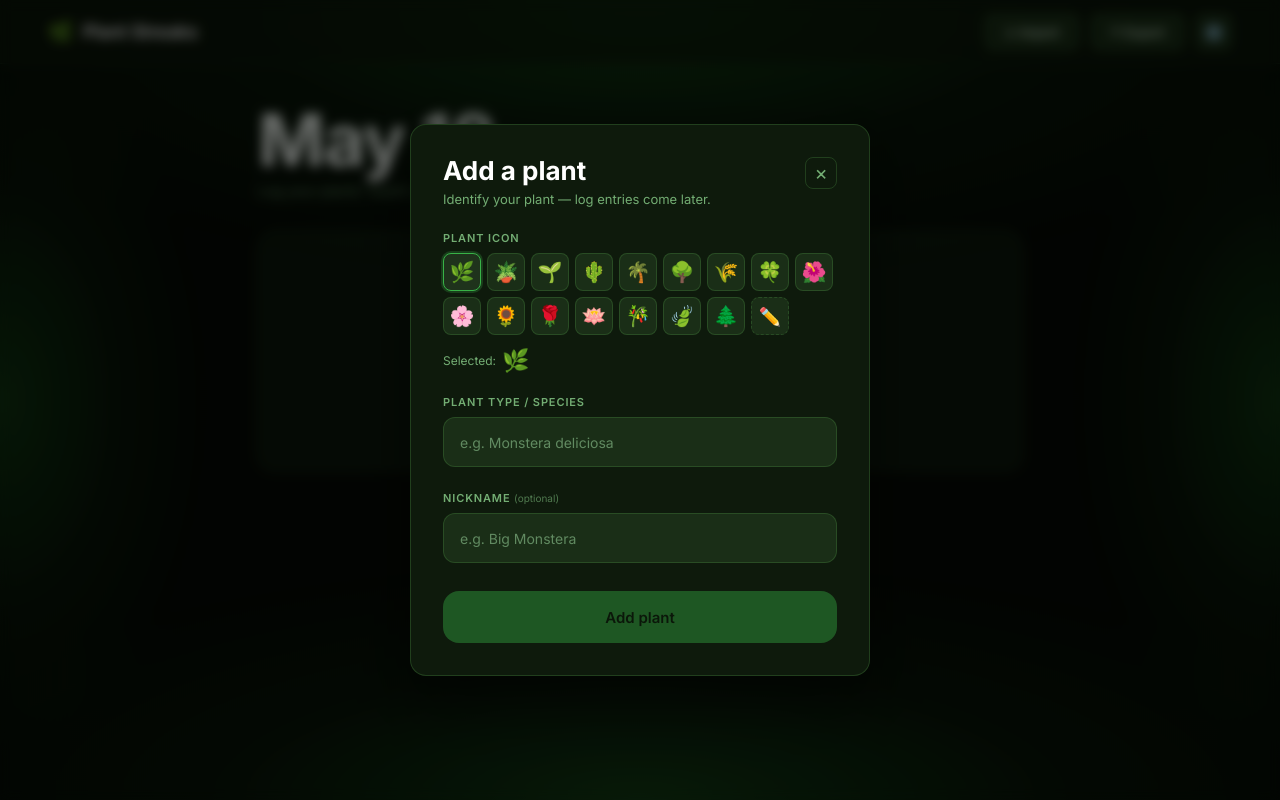
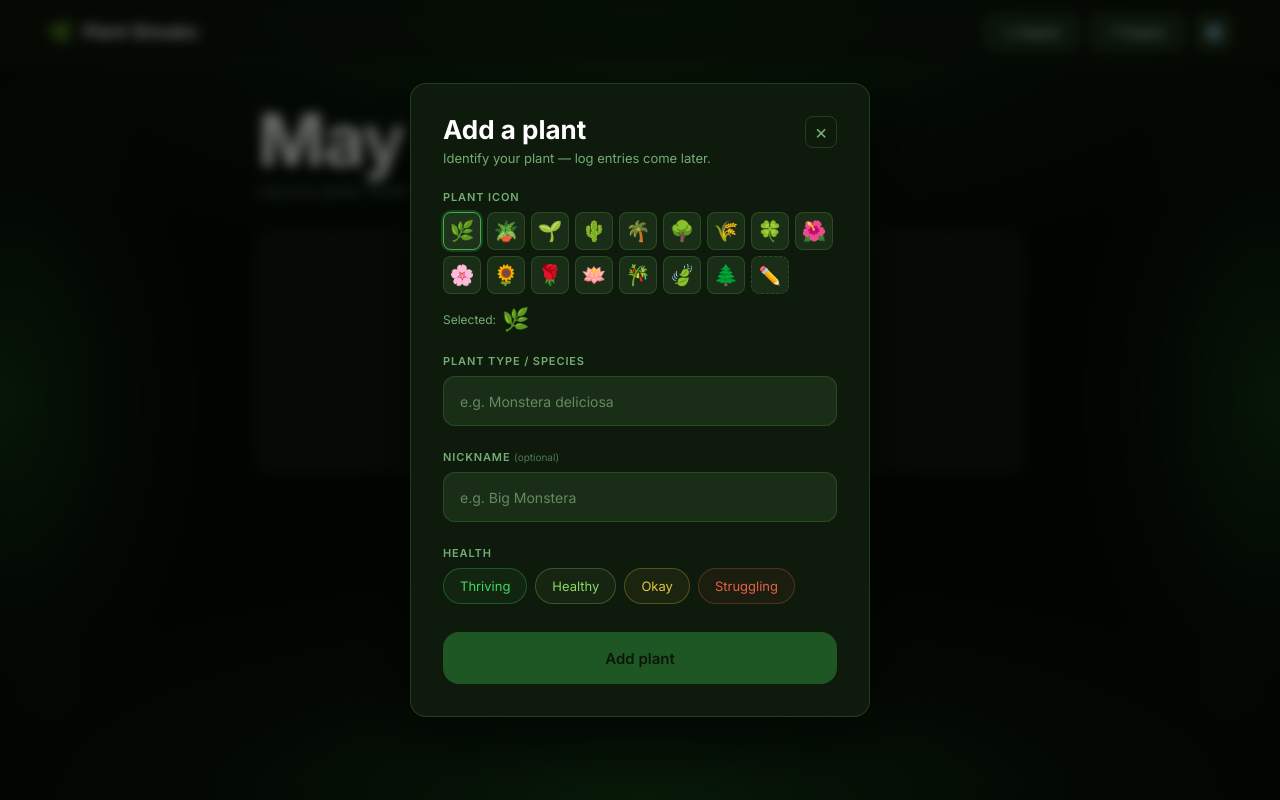
Before and after one commit to elizathescheisse/streaks-app-for-plants, a React (Vite) app: page / in a window 1280 px wide. Both pictures are taken after a click on the button "+ Add your first plant". Built offline with nearby package versions, Linux system fonts and the light colour scheme.

Commit message:
Show health picker when adding a new plant
Health pills are no longer gated behind isEdit — they appear on both
the add and edit forms. When saving a new plant with a health selected,
a health_change event is seeded into its initial events array so the
status is immediately reflected on the card.

```diff
--- a/src/App.jsx
+++ b/src/App.jsx
@@ -87,12 +87,22 @@ export default function App() {
         return updated
       }))
     } else {
+      const initialEvents = []
+      if (form.health) {
+        initialEvents.push({
+          id:        crypto.randomUUID(),
+          type:      'health_change',
+          timestamp: new Date().toISOString(),
+          bundleId:  crypto.randomUUID(),
+          health:    form.health,
+        })
+      }
       setPlants(ps => [...ps, {
         id:      crypto.randomUUID(),
         emoji:   form.emoji,
         species: form.species,
         name:    form.name,
-        events:  [],
+        events:  initialEvents,
       }])
     }
     setPanel(null)
--- a/src/components/PlantForm.jsx
+++ b/src/components/PlantForm.jsx
@@ -183,9 +183,8 @@ export default function PlantForm({ form, onChange, onSave, onCancel, onDelete,
             />
           </div>
 
-          {/* Health — only shown when editing an existing plant */}
-          {isEdit && (
-            <div className={styles.field}>
+          {/* Health */}
+          <div className={styles.field}>
               <label className={styles.label}>HEALTH</label>
               <div className={styles.healthPills}>
                 {HEALTH_OPTIONS.map(({ value, label }) => (
@@ -198,7 +197,6 @@ export default function PlantForm({ form, onChange, onSave, onCancel, onDelete,
                 ))}
               </div>
             </div>
-          )}
 
           <div className={styles.formActions}>
             <button className={styles.saveBtn} onClick={onSave} disabled={!canSave}>
```
